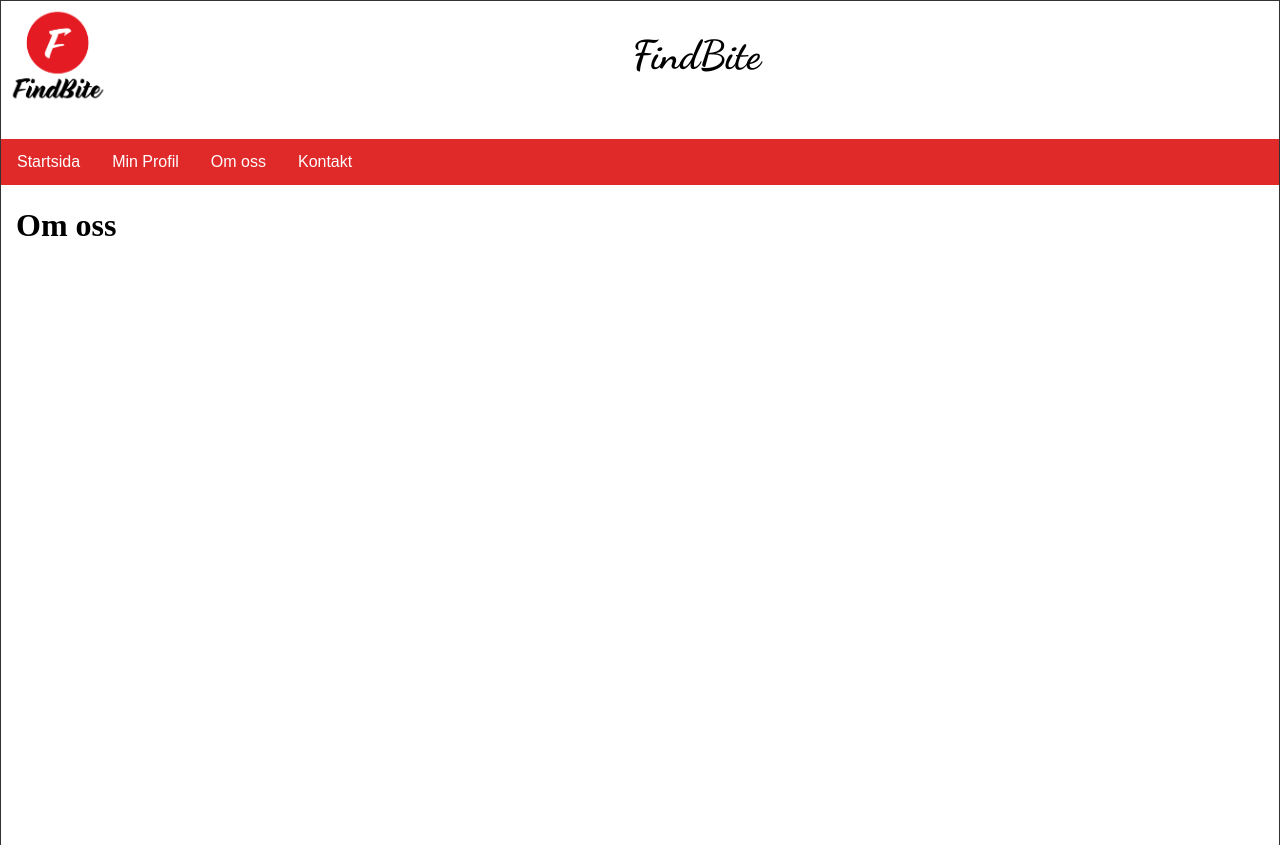
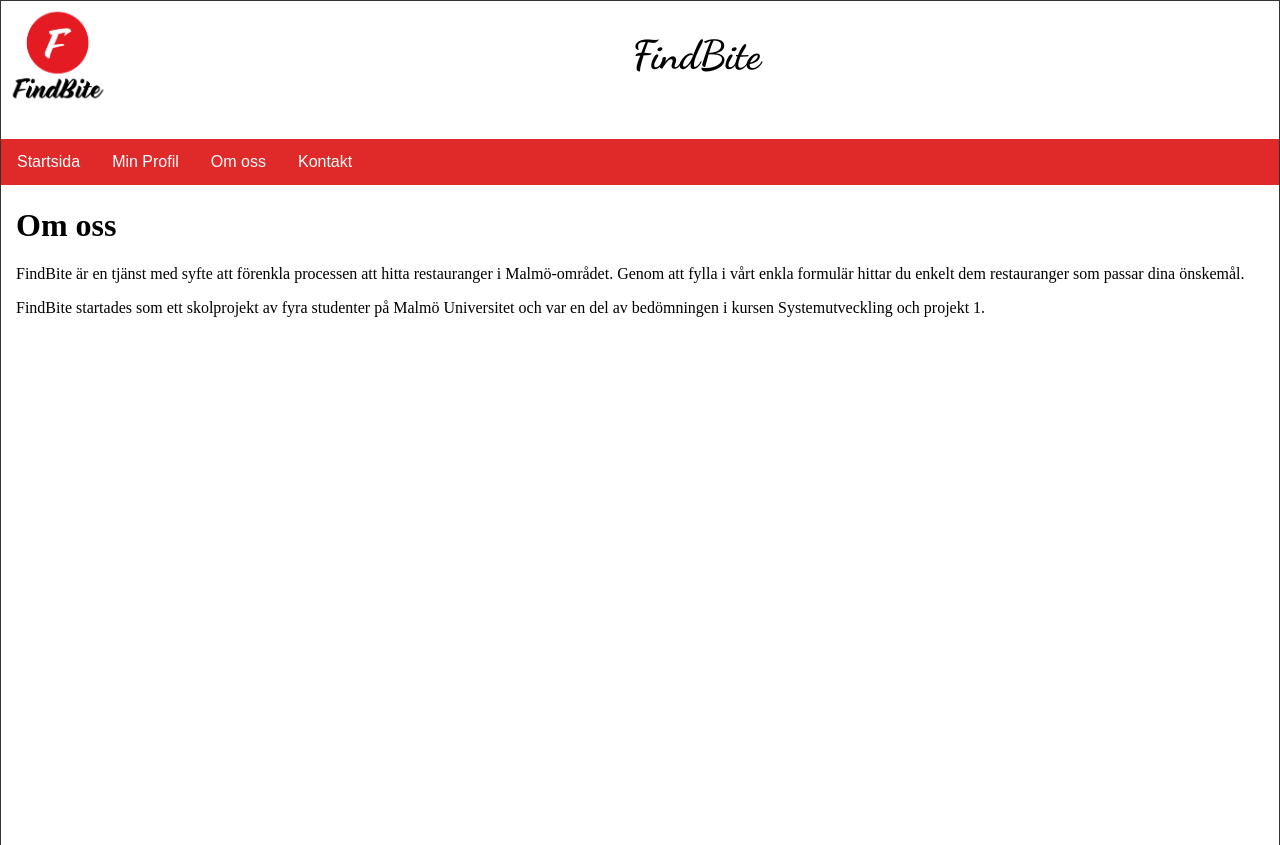
Before and after one commit to linke-droid/Findbite, a Flask app: page /aboutus in a window 1280 px wide. Shown: the top 845 px of the page. Run offline with Flask 2, Linux system fonts and the light colour scheme.

Commit message:
Update aboutus.html
Co-Authored-By: simoneskilsson <81237644+simoneskilsson@users.noreply.github.com>

```diff
--- a/templates/aboutus.html
+++ b/templates/aboutus.html
@@ -19,5 +19,9 @@
 </nav>
 <main>
     <h1>Om oss</h1>
+    <p>FindBite är en tjänst med syfte att förenkla processen att hitta restauranger i Malmö-området. Genom att fylla i vårt enkla formulär hittar du enkelt dem restauranger som
+    passar dina önskemål.</p>
+
+    <p>FindBite startades som ett skolprojekt av fyra studenter på Malmö Universitet och var en del av bedömningen i kursen Systemutveckling och projekt 1.</p>
 </main>
 {% endblock %}
```
